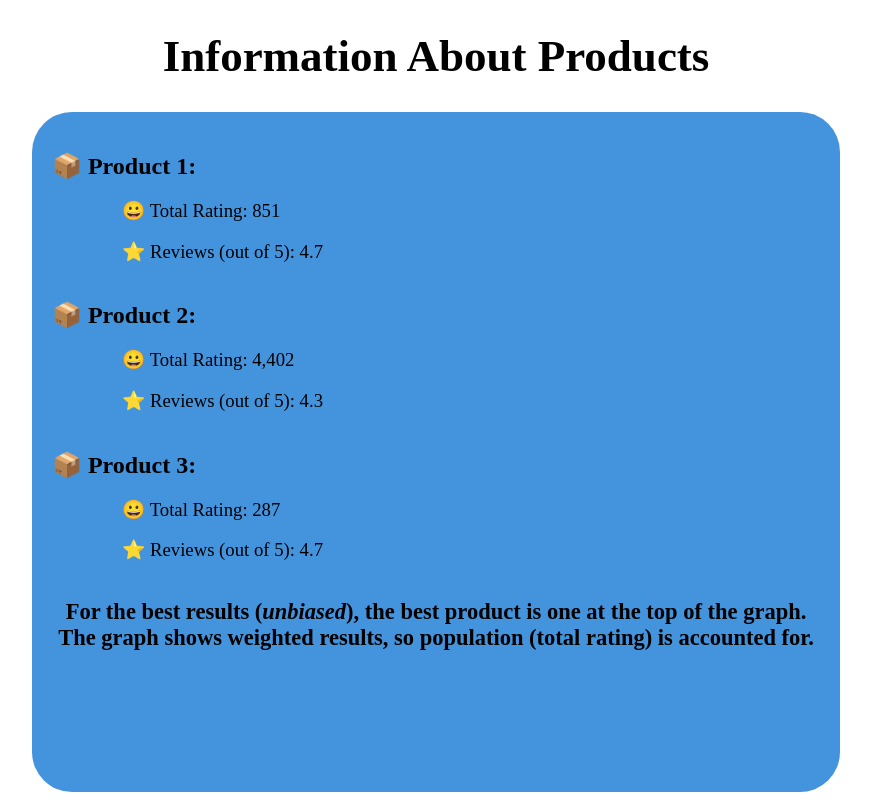
After one commit to Pouria-Salekani/AmazonWilsonScore, a Django app: page /info/ in a window 1280 px wide. The commit adds this page. Shown: the whole page, without its empty margins (204-1075 px from the left). Run offline with Django 4.2, Linux system fonts and the light colour scheme; data comes from the database, SQL or seed files in the repository; both versions use the stored data as it was after the commit.

Commit message:
added more info

```diff
--- a/scrape/settings.py
+++ b/scrape/settings.py
@@ -66,7 +66,9 @@ TELNETCONSOLE_ENABLED = False
 
 SCRAPEOPS_API_KEY = '886a5359-bdd2-4d62-a8be-82b9b4b6fcce'
 SCRAPEOPS_PROXY_ENABLED = True
-SCRAPEOPS_PROXY_SETTINGS = {'country': 'us', 'optimize_request': True}
+# SCRAPEOPS_PROXY_SETTINGS = {'country': 'us', 'optimize_request': True}
+SCRAPEOPS_PROXY_SETTINGS = {'country': 'us'}
+
 
 DOWNLOADER_MIDDLEWARES = {
    # "scrape.middlewares.ScrapeDownloaderMiddleware": 543,
--- a/search/urls.py
+++ b/search/urls.py
@@ -6,4 +6,5 @@ from . import views
 
 urlpatterns = [
     path('', views.home, name='search'),
+    path('info/', views.more_info, name='info')
 ]
--- a/search/views.py
+++ b/search/views.py
@@ -115,3 +115,8 @@ def home(request):
     else:
         is_true = False
         return render(request, 'search/page.html', {'is_true': is_true})
+
+
+def more_info(request):
+    data = Global_Rating.objects.values('whole_item')
+    return render(request, 'search/info.html', {'data':data})
--- /dev/null
+++ b/static/core/info.css
@@ -0,0 +1,28 @@
+/* body, html {
+    height: 100%;
+    margin: 0;
+} */
+
+.blue-box {
+    background-color: rgb(67, 147, 221);
+    color: rgb(0, 0, 0);
+    padding: 20px;
+    height: 80vh;
+    width: 60vw;
+    margin: auto;
+    display: flex;
+    flex-direction: column;
+    /* align-items: center; */
+    /* justify-content: center; */
+    margin-bottom: 20px;
+    border-radius: 40px;
+}
+
+.blue-box h1 {
+    font-size: 24px;
+    text-align: center;
+}
+
+.blue-box h3{
+    font-weight: lighter;
+}
--- /dev/null
+++ b/templates/search/info.html
@@ -0,0 +1,37 @@
+<!DOCTYPE html>
+<html lang="en">
+<head>
+    <meta charset="UTF-8">
+    <meta http-equiv="X-UA-Compatible" content="IE=edge">
+    <meta name="viewport" content="width=device-width, initial-scale=1.0">
+    {% load static %}
+    <title>Bionomial</title>
+
+    <link rel="stylesheet" type="text/css" href='{% static "core/info.css"%}'>
+</head>
+
+
+<body>
+
+    <h1 style="text-align: center; font-size: 45px;">Information About Products</h1>
+
+    <div class="blue-box">
+        {% for item in data %}
+        <div>
+            <h2>📦 Product {{ forloop.counter }}:</h2>
+            <div style="padding-left: 70px;">
+                <h3 id="total_rating">😀 Total Rating: {{ item.whole_item.total_rating }}</h3>
+                <h3 id="reviews">⭐ Reviews (out of 5): {{ item.whole_item.review }}</h3>
+            </div>
+        </div>
+        {% endfor %}
+
+        <div style="bottom: 0; width: 100%; text-align: center; padding-bottom: 15px; font-size: 15px;">
+            <h2>For the best results (<i>unbiased</i>), the best product is one at the top of the graph.
+            The graph shows weighted results, so population (total rating) is accounted for.</h2>
+        </div>
+    </div>
+
+</body>
+
+</html>
```
Also changed, not shown: static/core/styles.css (+7 -0 lines), templates/search/page.html (+27 -6 lines), db.sqlite3, 2 other files.
